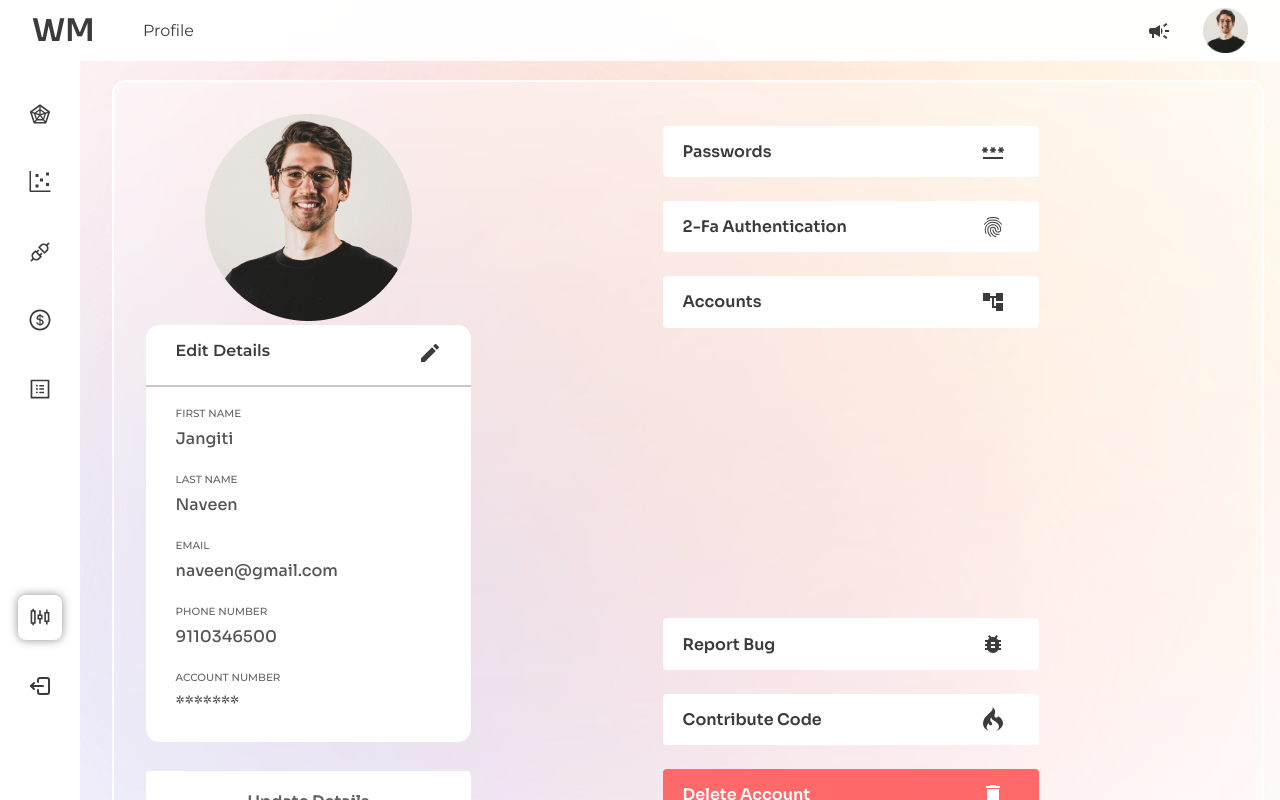
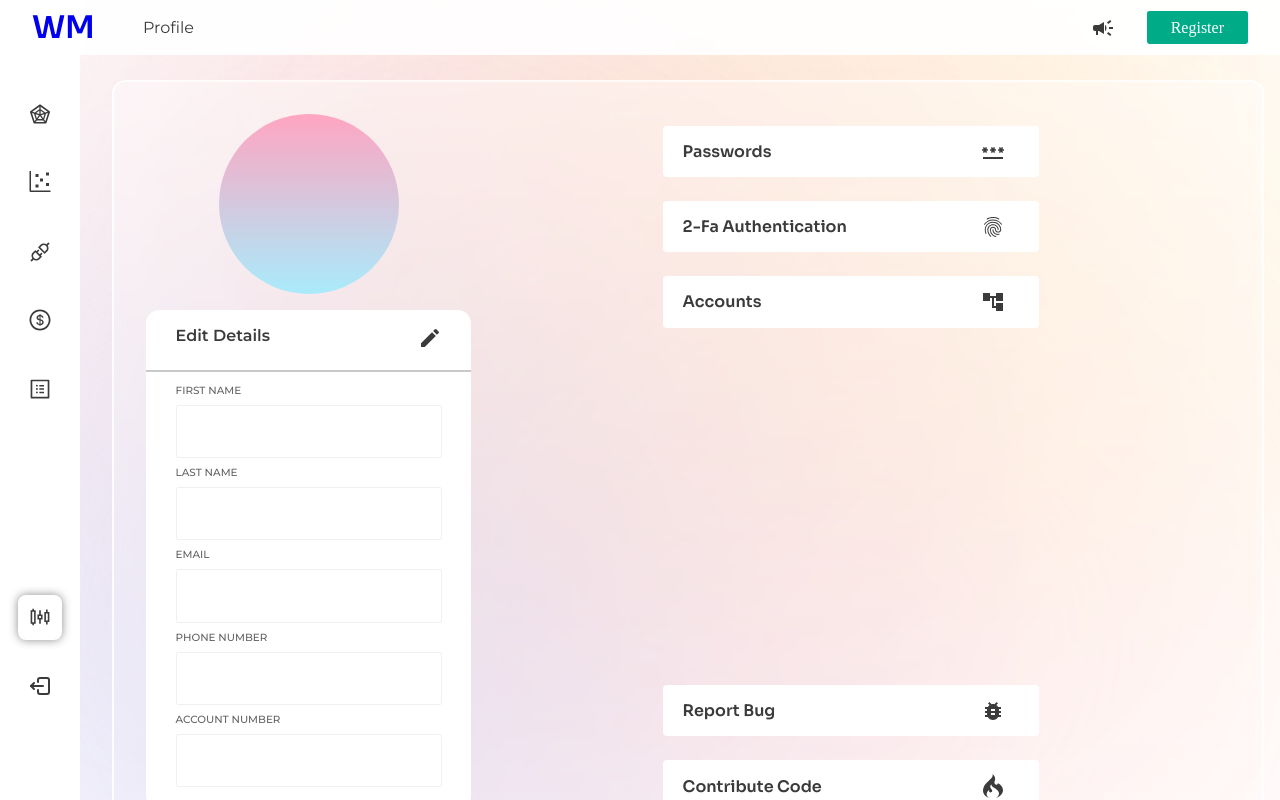
Before and after one commit to naveengitboi/walletmanagerapp, a React (Create React App) app in the folder frontend/: page /profile in a window 1280 px wide. Built offline with nearby package versions, Linux system fonts and the light colour scheme.

Commit message:
added some backend stuff to profile using redux

```diff
--- a/frontend/src/App.css
+++ b/frontend/src/App.css
@@ -210,35 +210,25 @@ body {
   border-radius: 50%;
   position: relative;
   margin: 0 1rem;
-}
-.dotAnimateIcon::before,
-.dotAnimateIcon::after {
-  content: "";
-  width: 100%;
-  height: 100%;
-  position: absolute;
-  border-radius: 50%;
-  background-color: var(--light_green);
-  z-index: -2;
-  left: 0;
-  top: 0;
-  bottom: 0;
-  right: 0;
-}
-.dotAnimateIcon::before {
-  opacity: 0.58;
-  animation: animateDot 4s ease infinite;
+  animation: animateDot 2s ease-out infinite;
 }
 
-.dotAnimateIcon::after {
-  opacity: 0.78;
-  z-index: -3;
-  animation: animateDot 4s 2s ease infinite;
+
+@keyframes animateDot {
+  0% {
+   box-shadow: 0 0 0px 2px rgb(122, 255, 151);
+
+  }
+  50% {
+   box-shadow: 0 0 0px 10px rgba(122, 255, 151, 0.0);
+  }
 }
 
-@keyframes animateDot {
-  100% {
-    transform: scale(6.5);
-    opacity: 0;
-  }
+
+.gradientProfile{
+  --size: 30px;
+  width: var(--size);
+  height: var(--size);
+  border-radius: 50%;
+  background-image: linear-gradient(rgb(255, 165, 193), rgb(169, 235, 251));
 }
--- a/frontend/src/componentStyles/Header.css
+++ b/frontend/src/componentStyles/Header.css
@@ -27,11 +27,13 @@ nav {
   color: var(--svg_color);
   margin: 0 2rem;
 }
-.profileCircle {
-  width: 45px;
-  height: 45px;
-  border-radius: 50%;
-}
+
 .profileCircle img {
   width: 100%;
 }
+
+.profileRegister
+{
+  padding: 0.5rem 1.5rem;
+  border-radius: 0.15rem;
+}
--- a/frontend/src/components/Header.js
+++ b/frontend/src/components/Header.js
@@ -1,26 +1,35 @@
-import React from 'react'
-import '../componentStyles/Header.css'
+import React from "react";
+import "../componentStyles/Header.css";
 import { MdCampaign } from "react-icons/md";
-import { useLocation, Link } from 'react-router-dom'
+import { useLocation, Link } from "react-router-dom";
+import { useSelector } from "react-redux";
+
 function Header() {
-    let location = useLocation()
+  const userData = useSelector((state) => state.user.currentUser);
+  console.log(userData);
+
+  let location = useLocation();
   return (
     <nav>
       <div className="logo">
-                <h1 className='hMedium'>WM</h1>
-                <p className='pMedium'>{location.pathname.slice(1)}</p>
+              <Link to='/'><h1 className="hMedium">WM</h1></Link>
+        <p className="pMedium">{location.pathname.slice(1)}</p>
       </div>
 
       <div className="infoNavContainer">
-
         <MdCampaign />
         <div className="profileCircle">
-                    <Link to='/register'><img src="/profile.png" alt="profile image" /></Link>
+          {!Boolean(userData.username) ? (
+                      <Link to='/register' className="profileRegister lightGreenBg">Register</Link>
+          ) : (
+            <Link to='/profile'>
+                <div className="gradientProfile"></div>
+            </Link>
+          )}
         </div>
       </div>
-
     </nav>
-    )
+  );
 }
 
-export default Header
+export default Header;
--- a/frontend/src/pages/Profile.js
+++ b/frontend/src/pages/Profile.js
@@ -2,25 +2,37 @@ import React, { useState } from 'react'
 import '../pagesCss/Profile.css'
 import { MdEdit } from "react-icons/md";
 import Settings from './Settings';
+import {useSelector} from 'react-redux'
+function Profile() {
+    const currentUser = useSelector((state) => state.user.currentUser)
 
-function Profile() {
-    const [username, setUsername] = useState({
-        fname: 'Jangiti',
-        lname: 'Naveen',
-        email: 'naveen@gmail.com',
-        phnum: 9110346500,
-        accNum: '*******'
-    })
+    const [userDetails, setuserDetails] = useState(currentUser)
+    const [giveEditAccess, setGiveEditAccess] = useState(false)
+
+    const changeUserData = (e) => {
+        const value = e.target.value;
+        const key = e.target.name
+        setuserDetails({...userDetails, [key]:value})
+    }
+
+    const updateUserDb = () => {
+        setGiveEditAccess(false)
+        //update user db
+        // console.log(userDetails)
+    }
+
     return (
+
         <div className='page profilePage'>
             <div className="profileSection">
                 <div className="profileImgContainer">
-                    <img src="/profile.png" alt="" />
+                    {/* <img src="/profile.png" alt="" /> */}
+                    <div className="gradientProfile"></div>
                 </div>
                 <div className="profileEdits">
                     <div className="editSection">
                         <p className='pMedium'>Edit Details</p>
-                        <div className="editIcon">
+                        <div className="editIcon" onClick={() => setGiveEditAccess(true)}>
                             <MdEdit />
                         </div>
                     </div>
@@ -28,33 +40,33 @@ function Profile() {
                     <div className="userInfo">
                         <div className="userValues">
                             <p className='tinyText'>First Name</p>
-                            <input type="text" className='inputEle userValueInput' value={username.fname}
-                                onChange={(e) => setUsername(e.target.value)} disabled />
+                            <input type="text" className='inputEle userValueInput' value={userDetails.firstName}
+                                onChange={changeUserData} disabled={giveEditAccess ? "" : "disabled"} name="firstName" />
                         </div>
                         <div className="userValues">
                             <p className='tinyText'>Last Name</p>
-                            <input type="text" className='inputEle userValueInput' value={username.lname}
-                                onChange={(e) => setUsername(e.target.value)} disabled />
+                            <input type="text" className='inputEle userValueInput' value={userDetails.lastName}
+                                onChange={changeUserData} disabled={giveEditAccess ? "" : "disabled"} name="lastName"/>
                         </div>
                         <div className="userValues">
                             <p className='tinyText'>Email</p>
-                            <input type="text" className='inputEle userValueInput' value={username.email}
-                                onChange={(e) => setUsername(e.target.value)} disabled />
+                            <input type="text" className='inputEle userValueInput' value={userDetails.email}
+                                onChange={changeUserData} disabled={giveEditAccess ? "" : "disabled"} name="email"/>
                         </div>
                         <div className="userValues">
                             <p className='tinyText'>Phone Number</p>
-                            <input type="text" className='inputEle userValueInput' value={username.phnum}
-                                onChange={(e) => setUsername(e.target.value)} disabled />
+                            <input type="text" className='inputEle userValueInput' value={userDetails.phnum}
+                                onChange={changeUserData} disabled={giveEditAccess ? "" : "disabled"} name="phoneNumber"/>
                         </div>
                         <div className="userValues">
                             <p className='tinyText'>Account Number</p>
-                            <input type="text" className='inputEle userValueInput' value={username.accNum}
-                                onChange={(e) => setUsername(e.target.value)} disabled />
+                            <input type="text" className='inputEle userValueInput' value={userDetails.accNum}
+                                onChange={changeUserData} disabled={giveEditAccess ? "" : "disabled"} name="accountNumber" />
                         </div>
                     </div>
                 </div>
 
-                <button className='defaultBtn '>Update Details</button>
+                <button className='defaultBtn' onClick={updateUserDb}>Update Details</button>
 
 
             </div>
--- a/frontend/src/pages/Register.js
+++ b/frontend/src/pages/Register.js
@@ -13,8 +13,8 @@ function Register() {
     const handleApi = async (data) => {
         const res = await api.post('/register', data)
         if (res.statusText == "OK") {
-            dispatch(addUserData())
-                navigate('/')
+            dispatch(addUserData(data))
+            navigate('/')
         } else {
             alert('Cannot add user')
         }
--- a/frontend/src/pagesCss/Profile.css
+++ b/frontend/src/pagesCss/Profile.css
@@ -8,13 +8,26 @@
   justify-content: center;
   flex-direction: column;
 }
-
+.profilePage .gradientProfile
+{
+  --size: 180px;
+  width: var(--size);
+  height: var(--size);
+  margin-bottom: 1rem;
+  transition: all 0.5s ease;
+}
+.profilePage .gradientProfile:hover
+{
+  border-radius: 5%;
+}
 .profileEdits {
   background-color: var(--white_color);
   border-radius: 0.85rem;
   font-weight: 600;
   width: 100%;
 }
+
+
 .editSection {
   display: flex;
   justify-content: space-between;
@@ -29,14 +42,16 @@
   padding: 0.85rem 0;
 }
 .userValues {
-  padding: 0.5rem 1.85rem;
+  padding: 0rem 1.85rem;
 }
 .userValues .tinyText {
   text-transform: uppercase;
   color: var(--light_gray);
 }
 .userValueInput {
-  padding: 0;
+  width: 100%;
+  border: 1px solid rgb(240, 240, 240);
+  border-radius: 0.15rem;
 }
 
 .profileSection .defaultBtn {
```
Lines whose indentation alone changed are shown as unchanged.
